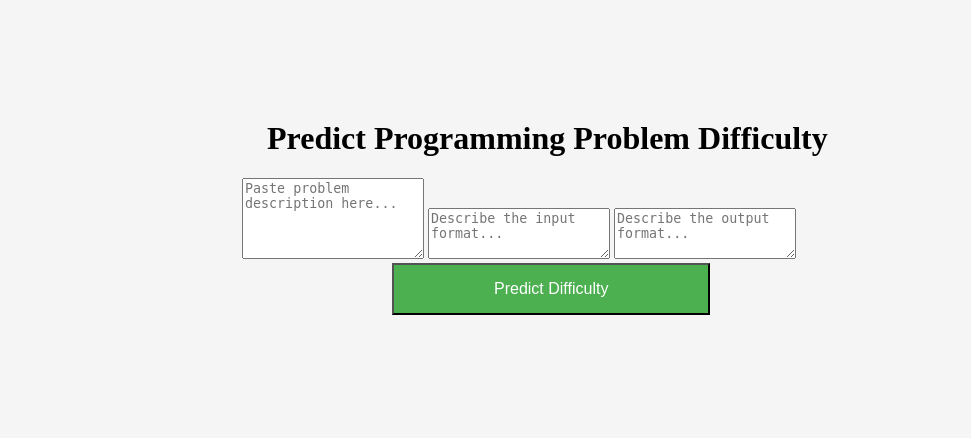
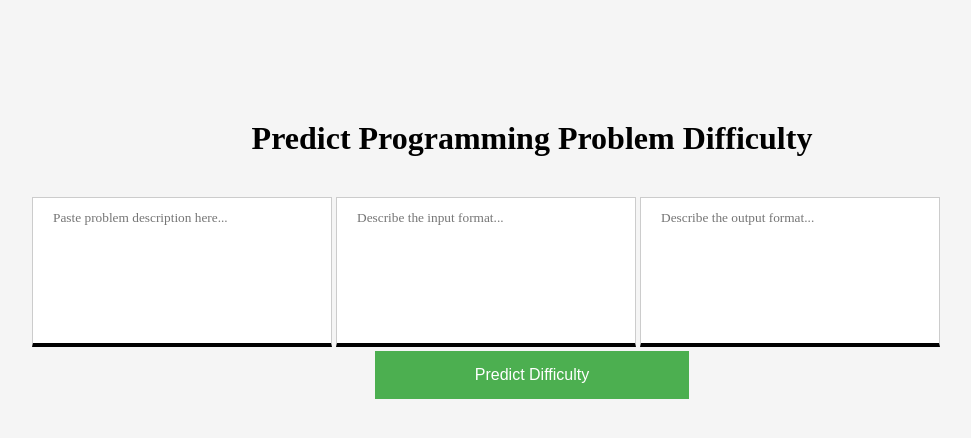
Before and after one commit to tamannabhatti0516/autojudge_acm, a Flask app: page / in a window 1280 px wide. Shown: the top 438 px of the page, without its empty margins (108-1079 px from the left). Run offline with Flask 3, Linux system fonts and the light colour scheme; parts of the project's set-up code (start-up, migrations or seed data) failed here and were passed over.

Commit message:
fixed ui

```diff
--- a/app.py
+++ b/app.py
@@ -54,5 +54,5 @@
     )
 
 if __name__ == "__main__":
-    port = int(os.environ.get("PORT", 5000))
+    port = int(os.environ.get("PORT", 5001))
     flask_app.run(host='0.0.0.0', port=port)
--- a/static/style.css
+++ b/static/style.css
@@ -1,30 +1,47 @@
-
 body {
     background-image: url("");
     background-color: #F5F5F5;
     margin-top: 120px;
     margin-bottom: 100px;
-margin-right: 150px;
-margin-left: 350px;
+    margin-right: auto;
+    margin-left: auto;
+    max-width: 1000px;
 }
+
 h1 {
-margin-left:25px;
+    text-align: center;
+    margin-bottom: 40px;
 }
-input{
-width: 70%;
+
+
+.form-container {
+    display: flex;
+    justify-content: center;
+    gap: 15px;
+    margin-bottom: 30px;
+}
+
+
+textarea {
+    width: 300px;
+    height: 150px;
     padding: 12px 20px;
-margin: 8px 0;
     box-sizing: border-box;
+    border: 1px solid #ccc;
     border-bottom: 4px solid black;
+    resize: none;
+    font-family: inherit;
 }
+
 button {
-background-color: #4CAF50; /* Green */
-margin : auto;
+    background-color: #4CAF50;
     color: white;
     padding: 15px 100px;
     text-align: center;
     text-decoration: none;
-display: inline-block;
+    display: block;
     font-size: 16px;
-margin-left:150px
+    margin: 0 auto;
+    border: none;
+    cursor: pointer;
 }
```
Lines whose indentation alone changed are shown as unchanged.
